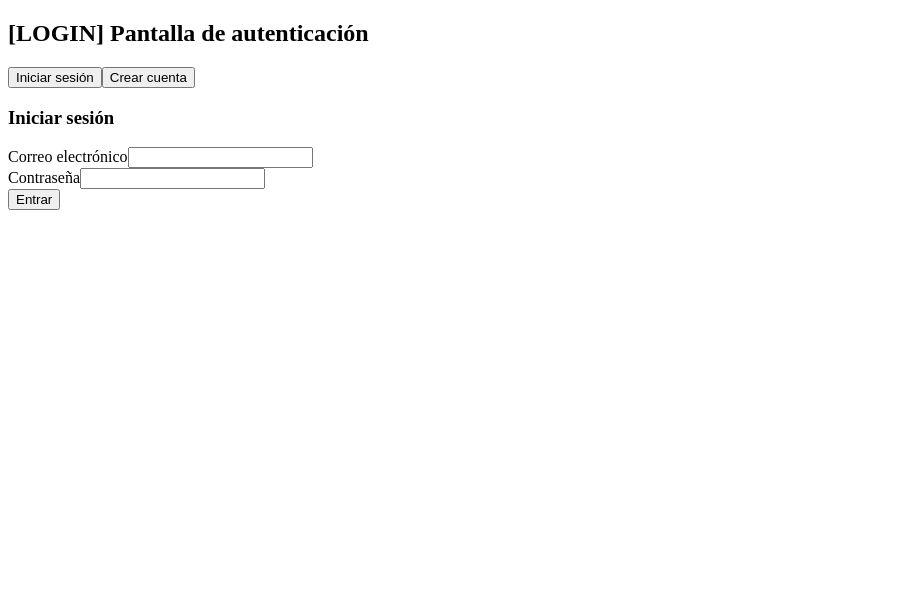
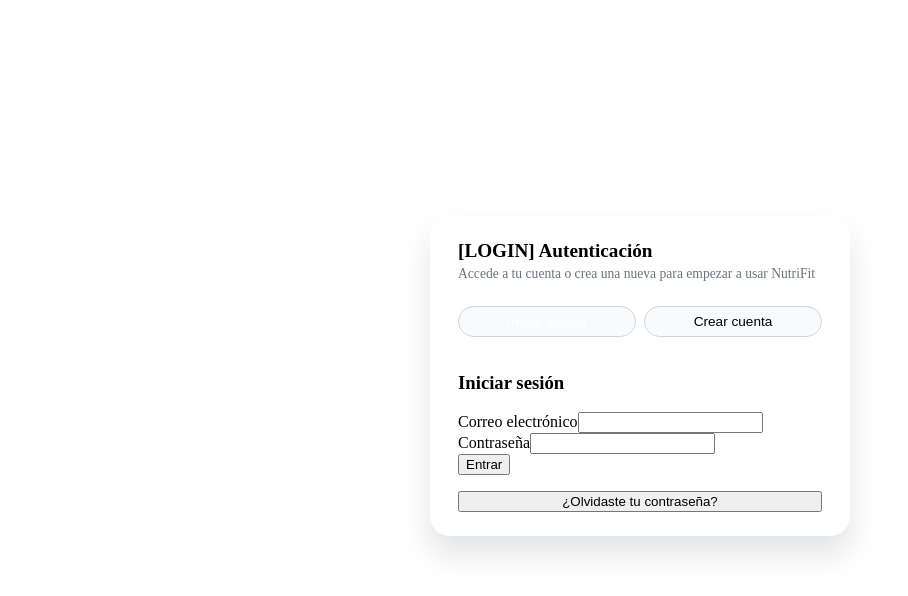
Before and after one commit to ManuelCedMer/2025-26-dam2a-ProyectoIntermodular-Manuel, a React (Vite) app: page /login in a window 1280 px wide. Shown: the top 596 px of the page, without its empty margins (0-908 px from the left). Built offline with nearby package versions, Linux system fonts and the light colour scheme; no server answers.

Commit message:
Login completo con registro y recuperación de contraseña funcional [LOGIN]

```diff
--- a/src/App.css
+++ b/src/App.css
@@ -655,3 +655,71 @@
     grid-template-columns: minmax(0, 1fr);
   }
 }
+/* -------------------------- */
+/* Pantalla de login [UI-02] */
+/* -------------------------- */
+
+.login-page {
+  min-height: calc(100vh - 64px); /* header */
+  display: flex;
+  align-items: center;
+  justify-content: center;
+  padding: 1rem;
+}
+
+.login-card {
+  width: 100%;
+  max-width: 420px;
+
+  padding: 1.5rem 1.75rem;
+  border-radius: 20px;
+
+  background-color: #ffffff;
+  box-shadow: 0 18px 30px rgba(15, 23, 42, 0.12);
+
+  display: flex;
+  flex-direction: column;
+  gap: 1rem;
+}
+
+.login-header h2 {
+  margin: 0;
+  font-size: 1.2rem;
+  font-weight: 600;
+}
+
+.login-subtitle {
+  margin: 0.25rem 0 0;
+  font-size: 0.85rem;
+  color: #6b7280;
+}
+
+/* Selector login / registro */
+.login-mode-selector {
+  display: flex;
+  gap: 0.5rem;
+  margin-top: 0.5rem;
+}
+
+.login-mode-selector button {
+  flex: 1;
+  padding: 0.45rem 0.75rem;
+  border-radius: 999px;
+  border: 1px solid #d1d5db;
+  background-color: #f9fafb;
+  font-size: 0.85rem;
+  cursor: pointer;
+}
+
+.login-mode-button--active {
+  background-color: #4f46e5;
+  border-color: #4f46e5;
+  color: #ffffff;
+}
+
+/* Responsive: ajustes suaves en móvil */
+@media (max-width: 640px) {
+  .login-card {
+    padding-inline: 1.25rem;
+  }
+}
--- a/src/context/AuthContext.jsx
+++ b/src/context/AuthContext.jsx
@@ -6,6 +6,7 @@ import {
   signOut,
   onAuthStateChanged,
   updateProfile,
+  sendPasswordResetEmail, // [LOGIN-RECOVER]
 } from "firebase/auth";
 import { db } from "../services/firebase";
 import { doc, setDoc } from "firebase/firestore";
@@ -35,19 +36,22 @@ export function AuthProvider({ children }) {
    */
   async function register({ name, email, password }) {
     const cred = await createUserWithEmailAndPassword(auth, email, password);
+
     if (name) {
       await updateProfile(cred.user, { displayName: name });
     }
+
     // Crear documento de perfil básico en Firestore (colección "users").
     const userRef = doc(db, "users", cred.user.uid);
 
     await setDoc(userRef, {
-    displayName: name || "",
-    email: cred.user.email,
-    age: null, // Se podrá editar más adelante.
-    goal: "mantener", // valor por defecto.
-    createdAt: new Date(),
-  });
+      displayName: name || "",
+      email: cred.user.email,
+      age: null,
+      goal: "mantener",
+      createdAt: new Date(),
+    });
+
     return cred.user;
   }
 
@@ -65,12 +69,20 @@ export function AuthProvider({ children }) {
     return signOut(auth);
   }
 
+  /**
+   * Envía correo de recuperación de contraseña [LOGIN-RECOVER].
+   */
+  function recoverPassword(email) {
+    return sendPasswordResetEmail(auth, email);
+  }
+
   const value = {
     user,
     loading,
     register,
     login,
     logout,
+    recoverPassword, // [LOGIN-RECOVER]
   };
 
   return (
--- a/src/pages/LoginPage.jsx
+++ b/src/pages/LoginPage.jsx
@@ -6,17 +6,22 @@ import { useAuth } from "../context/AuthContext.jsx";
 
 /**
  * Pantalla de autenticación [LOGIN].
- * Permite iniciar sesión [LOGIN-02] o registrarse [LOGIN-01].
+ * Permite iniciar sesión [LOGIN-02], registrarse [LOGIN-01]
+ * y recuperar la contraseña.
  */
 function LoginPage() {
-  // Controla si se muestra el formulario de login o el de registro.
+  // Controla el modo: login | register | recover
   const [mode, setMode] = useState("login");
 
-  // Mensaje de error a mostrar bajo el formulario.
+  // Mensajes de error y éxito a mostrar bajo el formulario.
   const [errorMessage, setErrorMessage] = useState("");
+  const [successMessage, setSuccessMessage] = useState("");
+
+  // Email usado en recuperación de contraseña.
+  const [recoverEmail, setRecoverEmail] = useState("");
 
   // Funciones de autenticación proporcionadas por el contexto.
-  const { register, login } = useAuth();
+  const { register, login, recoverPassword } = useAuth();
 
   // Para redirigir al usuario tras iniciar sesión o registrarse.
   const navigate = useNavigate();
@@ -25,19 +30,28 @@ function LoginPage() {
   async function handleLoginSubmit({ email, password }) {
     try {
       setErrorMessage("");
+      setSuccessMessage("");
       await login({ email, password });
       // Si el login es correcto, vamos a la pantalla de inicio.
       navigate("/");
     } catch (error) {
-      setErrorMessage("No se ha podido iniciar sesión. Revisa el correo y la contraseña.");
+      setErrorMessage(
+        "No se ha podido iniciar sesión. Revisa el correo y la contraseña.",
+      );
       console.error("Error al iniciar sesión:", error);
     }
   }
 
   // Maneja el envío del formulario de registro.
-  async function handleRegisterSubmit({ name, email, password, repeatPassword }) {
+  async function handleRegisterSubmit({
+    name,
+    email,
+    password,
+    repeatPassword,
+  }) {
     try {
       setErrorMessage("");
+      setSuccessMessage("");
 
       if (password !== repeatPassword) {
         setErrorMessage("Las contraseñas no coinciden.");
@@ -53,42 +67,137 @@ function LoginPage() {
     }
   }
 
+  // Maneja el envío del formulario de recuperación de contraseña.
+  async function handleRecoverSubmit(event) {
+    event.preventDefault();
+    setErrorMessage("");
+    setSuccessMessage("");
+
+    try {
+      await recoverPassword(recoverEmail);
+      setSuccessMessage(
+        "Te hemos enviado un correo para restablecer tu contraseña.",
+      );
+      setRecoverEmail("");
+    } catch (error) {
+      setErrorMessage(
+        "No se ha podido enviar el correo de recuperación.",
+      );
+      console.error("Error al recuperar contraseña:", error);
+    }
+  }
+
   return (
-    <div>
-      <h2>[LOGIN] Pantalla de autenticación</h2>
+    <main className="login-page">
+      <section className="login-card">
+        <header className="login-header">
+          <h2>[LOGIN] Autenticación</h2>
+          <p className="login-subtitle">
+            Accede a tu cuenta o crea una nueva para empezar a usar NutriFit
+          </p>
+        </header>
 
         {/* Selector entre login y registro */}
-      <div>
+        {(mode === "login" || mode === "register") && (
+          <div className="login-mode-selector">
             <button
               type="button"
-          onClick={() => setMode("login")}
+              className={mode === "login" ? "login-mode-button--active" : ""}
+              onClick={() => {
+                setMode("login");
+                setErrorMessage("");
+                setSuccessMessage("");
+              }}
             >
               Iniciar sesión
             </button>
 
             <button
               type="button"
-          onClick={() => setMode("register")}
+              className={mode === "register" ? "login-mode-button--active" : ""}
+              onClick={() => {
+                setMode("register");
+                setErrorMessage("");
+                setSuccessMessage("");
+              }}
             >
               Crear cuenta
             </button>
           </div>
+        )}
 
-      {/* Renderizado condicional del formulario según el modo actual */}
+        {/* LOGIN */}
         {mode === "login" && (
+          <>
             <LoginForm
               onSubmit={handleLoginSubmit}
               errorMessage={errorMessage}
             />
+
+            <button
+              type="button"
+              className="auth-link"
+              onClick={() => {
+                setMode("recover");
+                setErrorMessage("");
+                setSuccessMessage("");
+              }}
+            >
+              ¿Olvidaste tu contraseña?
+            </button>
+          </>
         )}
 
+        {/* REGISTRO */}
         {mode === "register" && (
           <RegisterForm
             onSubmit={handleRegisterSubmit}
             errorMessage={errorMessage}
           />
         )}
-    </div>
+
+        {/* RECUPERAR CONTRASEÑA */}
+        {mode === "recover" && (
+          <>
+            <h3>Recuperar contraseña</h3>
+
+            <form onSubmit={handleRecoverSubmit} className="auth-form">
+              <input
+                type="email"
+                placeholder="Correo electrónico"
+                value={recoverEmail}
+                onChange={(event) => setRecoverEmail(event.target.value)}
+                required
+              />
+
+              <button type="submit" className="auth-button">
+                Enviar enlace de recuperación
+              </button>
+            </form>
+
+            {successMessage && (
+              <p className="login-success">{successMessage}</p>
+            )}
+
+            {errorMessage && (
+              <p className="login-error">{errorMessage}</p>
+            )}
+
+            <button
+              type="button"
+              className="auth-link"
+              onClick={() => {
+                setMode("login");
+                setErrorMessage("");
+                setSuccessMessage("");
+              }}
+            >
+              Volver a iniciar sesión
+            </button>
+          </>
+        )}
+      </section>
+    </main>
   );
 }
 
```
Lines whose indentation alone changed are shown as unchanged.
